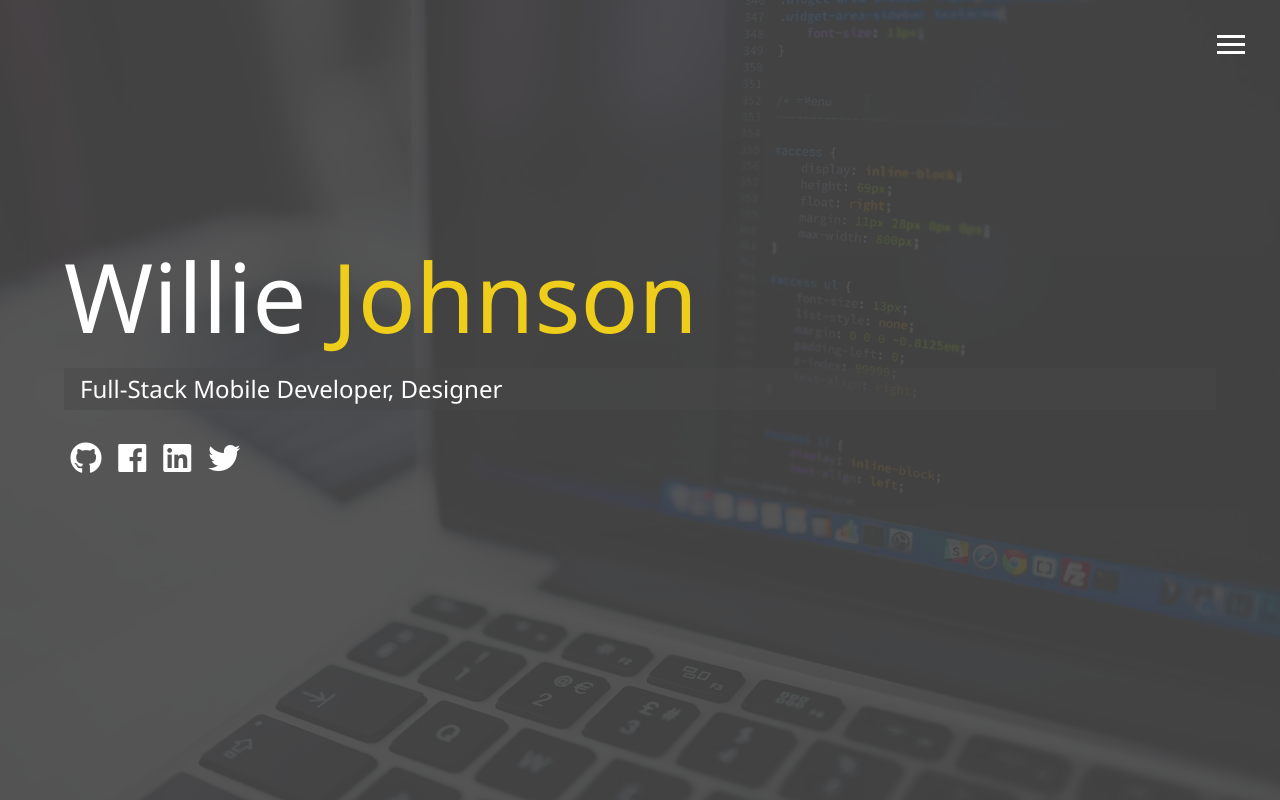
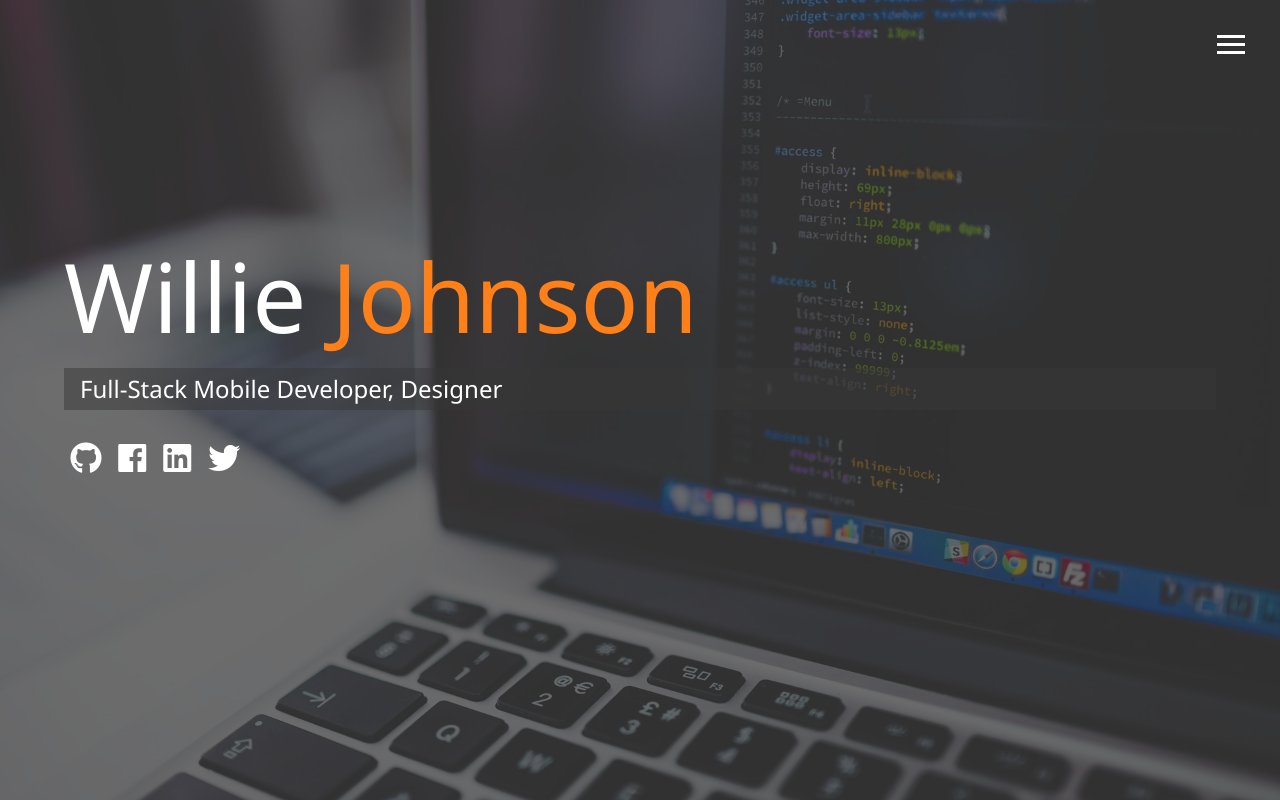
Before and after one commit to SlickJohnson/UNII, a website: page dist/index.html in a window 1280 px wide. Drawn offline with Linux system fonts and the light colour scheme.

Commit message:
Update site design

```diff
--- a/scss/_config.scss
+++ b/scss/_config.scss
@@ -1,11 +1,12 @@
-$primary-color: #444;
-$secondary-color: #eece1a;
+$primary-color: #333;
+$secondary-color: #ff8019;
+
 $show-home-image: true;
 $home-image: url(../img/background.jpg);
-$background-opacity: 0.9;
+$background-opacity: 0.7;
 
 @mixin easeOut {
-  transition: all 0.5s ease-out;
+  transition: all 0.3s ease-out;
 }
 
 @mixin background {
--- a/scss/_menu.scss
+++ b/scss/_menu.scss
@@ -41,7 +41,7 @@
   position: fixed;
   top: 0;
   width: 100%;
-  opacity: 0.9;
+  opacity: 1;
   visibility: hidden;
 
   &.show {
@@ -76,12 +76,12 @@
 
   // Branding Side
   &-branding {
-    background: $primary-color;
+    background: $secondary-color;
     transform: translate3d(0, 100%, 0);
     @include easeOut;
 
     &.show {
-      // Slie in from bottom
+      // Slide in from bottom
       transform: translate3d(0, 0, 0);
     }
 
@@ -89,7 +89,7 @@
       width: 250px;
       height: 250px;
       background: url("../img/portrait.jpg");
-      border: solid 3px $secondary-color;
+      border: solid 4px $primary-color;
     }
   }
 
```
Also changed, not shown: dist/about.html, dist/contact.html, dist/css/main.css, dist/img/portrait.jpg, dist/img/portrait_small.jpg, dist/work.html.
